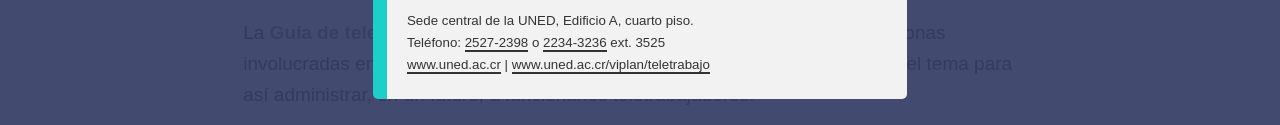
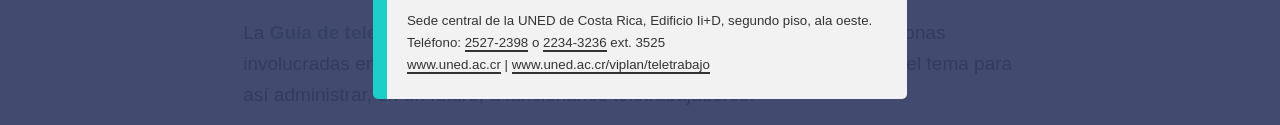
Before and after one commit to marbaque/tt-demo, a plain HTML site: page index.html in a window 1280 px wide. Both pictures are taken after a click on the link "Glosario". Shown: the part 575-700 px from the top of the page. Drawn offline with nearby package versions, Linux system fonts and the light colour scheme.

Commit message:
Update index.html

```diff
--- a/index.html
+++ b/index.html
@@ -155,7 +155,7 @@
 		</ul>
 
 		<p>
-			Sede central de la UNED, Edificio A, cuarto piso.<br>
+			Sede central de la UNED de Costa Rica, Edificio Ii+D, segundo piso, ala oeste.<br>
 			Teléfono: <a href="tel:+5062527-2398">2527-2398</a> o <a href="tel:+5062234-3236">2234-3236</a> ext. 3525<br>
 			<a href="http://www.uned.ac.cr" title="Enlace a sitio web de la UNED" target="_blank">www.uned.ac.cr</a>   |   <a href="http://www.uned.ac.cr/viplan/teletrabajo" title="Programa de teletrabajo" target="_blank">www.uned.ac.cr/viplan/teletrabajo</a>
 		</p>
```
